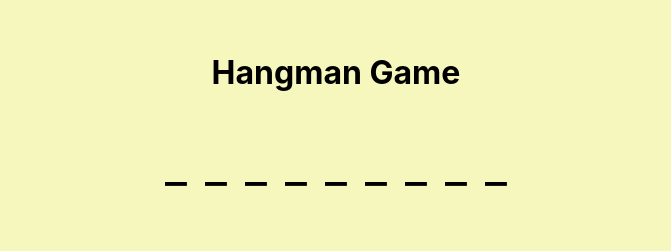
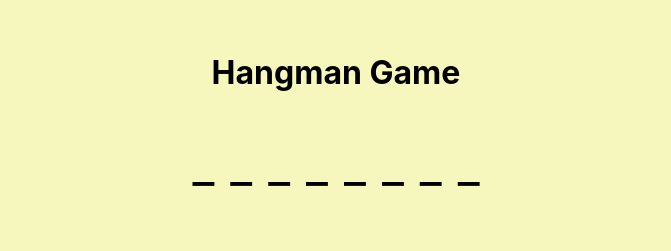
Before and after one commit to nbogie/hangman-game-react-solutions, a React (Vite) app: page / in a window 1280 px wide. Shown: the part 132-383 px from the top of the page, without its empty margins (304-975 px from the left). Built offline with nearby package versions, Linux system fonts and the light colour scheme.

Commit message:
do the child delay manually.  cheeky random inside render :(

```diff
--- a/src/components/HangmanGame.tsx
+++ b/src/components/HangmanGame.tsx
@@ -7,7 +7,9 @@ import { StartNewGameButton } from "./StartNewGameButton.tsx";
 
 export function HangmanGame() {
     //tracked state
-    const [wordToGuess, setWordToGuess] = useState(sample(wordList)!);
+    const firstWord = sample(["swimming", "swimsuit", "mississippi"]); //sample(wordList)!
+    const [wordToGuess, setWordToGuess] = useState(firstWord);
+
     const [guessedLetters, setGuessedLetters] = useState([] as string[]);
 
     //derived state
--- a/src/components/LettersDisplay.tsx
+++ b/src/components/LettersDisplay.tsx
@@ -7,24 +7,8 @@ export function LettersDisplay({
 }) {
     const lettersOrSpaces = lettersOrNulls.map((l) => (l === null ? "_" : l));
 
-    const containerVariants = {
-        visible: {
-            opacity: 1,
-            //TODO: newly mounted children components are not attending to this stagger
-            transition: {
-                staggerChildren: 0.1, // Delay between each child animation
-            },
-        },
-        hidden: { opacity: 0 },
-    };
-
     return (
-        <motion.div
-            className="lettersOrSpaces"
-            variants={containerVariants}
-            initial={"hidden"}
-            animate={"visible"}
-        >
+        <motion.div className="lettersOrSpaces">
             {lettersOrSpaces.map((l, ix) => (
                 // key needs to change when letter becomes non-null, and should be distinct per occurrence
                 <LetterOrSpace key={l + "_at_" + ix} letterOrSpace={l} />
@@ -39,11 +23,25 @@ export function LetterOrSpace({
     letterOrSpace: string | null;
 }) {
     const itemVariants = {
-        visible: { opacity: 1, y: 0 },
         hidden: { opacity: 0, y: -100 },
+        visible: (custom: number) => ({
+            y: 0,
+            opacity: 1,
+            //TODO: newly mounted children components are not attending to this stagger
+            transition: {
+                delay: custom, // Delay between each child animation
+            },
+        }),
     };
     return (
-        <motion.div variants={itemVariants} className="letterOrSpace">
+        <motion.div
+            custom={Math.random() * 0.3}
+            variants={itemVariants}
+            className="letterOrSpace"
+            initial={"hidden"}
+            animate={"visible"}
+            exit={"hidden"}
+        >
             {letterOrSpace}
         </motion.div>
     );
--- a/src/index.css
+++ b/src/index.css
@@ -105,7 +105,9 @@ body {
     gap: 1rem;
 }
 .letterOrSpace {
-    width: 1.5rem;
+    /* width: 1.5rem; */
+    display: grid;
+    place-items: center;
 }
 
 .letterButtons {
```
